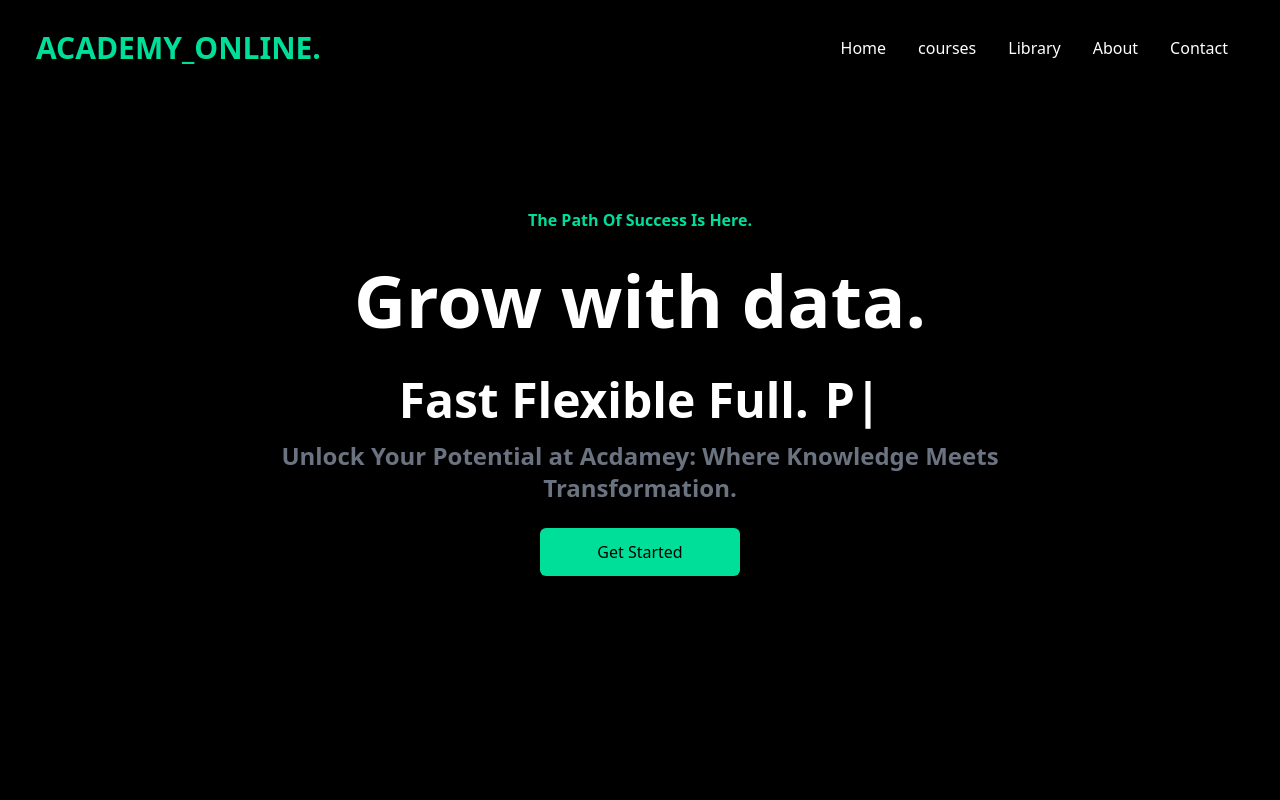
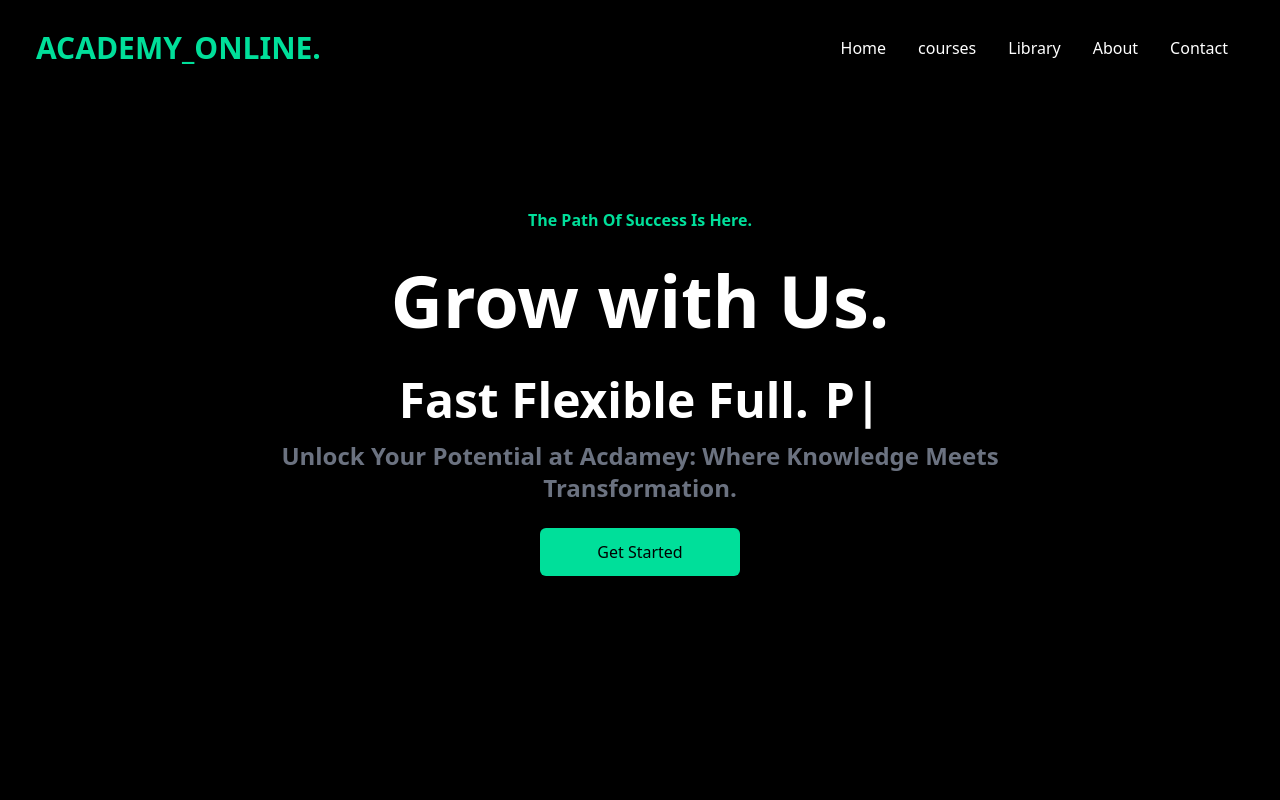
Before and after one commit to UsamaMalik91/Acadmey_Online, a React (Create React App) app: page / in a window 1280 px wide. Shown: the top 800 px of the page. Built offline with nearby package versions, Linux system fonts and the light colour scheme.

Commit message:
Update Hero.jsx

```diff
--- a/src/Components/Hero.jsx
+++ b/src/Components/Hero.jsx
@@ -9,7 +9,7 @@ return (
         The Path Of Success Is Here.
         </p>
         <h1 className='md:text-7xl sm:text-6xl text-4xl font-bold md:py-6'>
-        Grow with data.
+        Grow with Us.
         </h1>
         <div className='flex justify-center items-center'>
         <p className='md:text-5xl sm:text-4xl text-xl font-bold py-4'>
```
